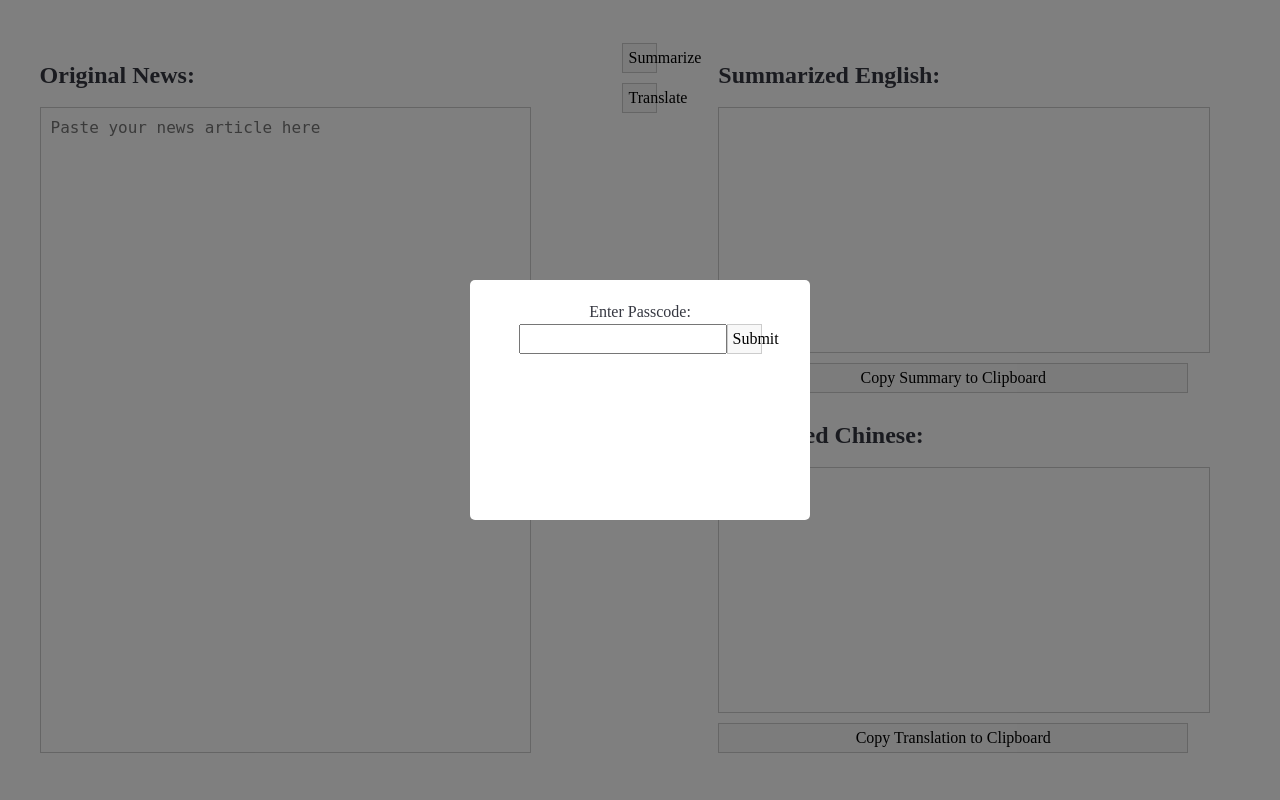
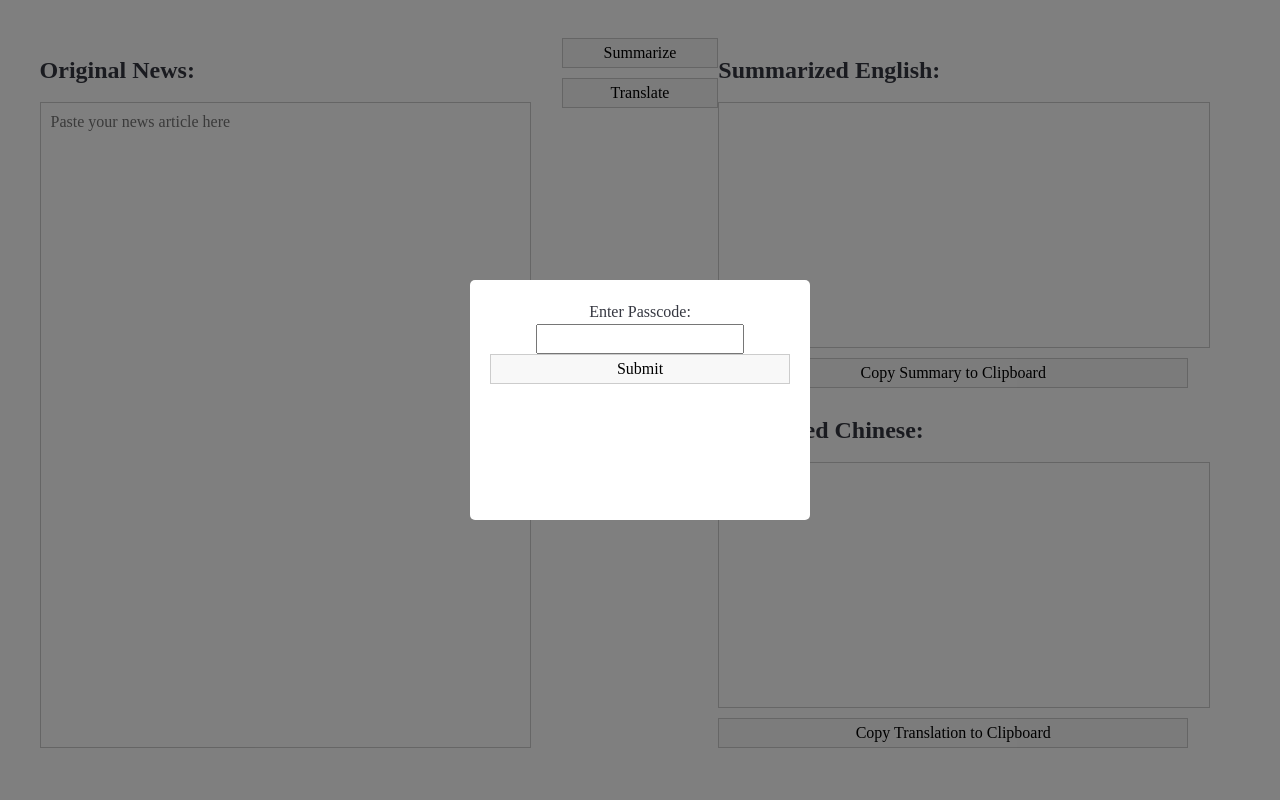
Before and after one commit to hiroayumi/gvf-news, a Flask app: page / in a window 1280 px wide. Run offline with Flask 2, Linux system fonts and the light colour scheme; some web fonts are replaced.

Commit message:
Update main.css

```diff
--- a/static/main.css
+++ b/static/main.css
@@ -24,7 +24,7 @@ body {
     display: flex;
     flex-direction: column;
     align-items: center;
-    padding-top: 15px;
+    padding-top: 10px;
 }
 .container {
     display: flex;
@@ -60,7 +60,7 @@ body {
     align-items: center;
     gap: 10px;
     flex: 0.3;
-    width: 35px;
+    width: 100px;
 }
 textarea {
     width: 90%;
@@ -69,6 +69,7 @@ textarea {
     font-size: 1rem;
     border: 1px solid #ccc;
     resize: none;
+    font-family: "ColfaxAI";
     overflow: auto;
 }
 button {
@@ -78,7 +79,7 @@ button {
     border: 1px solid #ccc;
     background-color: #f8f8f8;
     transition: background-color 0.3s;
-    width: 35px;
+    width: 100%;
     font-family: "ColfaxAI";
 }
 button:hover {
@@ -113,8 +114,8 @@ output textarea {
 }
 
 .input textarea {
-    flex-grow: 1; /* Add this line */
-    margin-bottom: 10px; /* Add this line */
+    flex-grow: 1;
+    margin-bottom: 10px;
 }
 
 .popup h1, .popup p {
```
